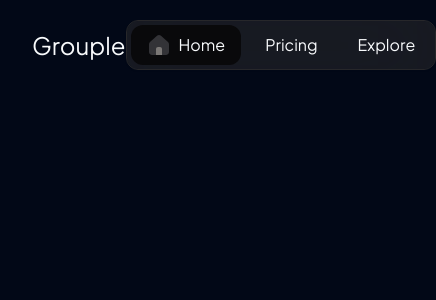
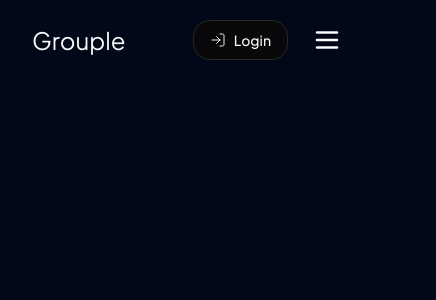
Before and after one commit to RajanJha2003/Grouple, a Next.js app: page / in a window 390 px wide. Shown: the top 300 px of the page, 436 px wide, since content can reach past the window. Built offline with nearby package versions, Linux system fonts and the light colour scheme.

Commit message:
Glass Sheet

```diff
--- a/src/app/(landing)/_components/navbar/index.tsx
+++ b/src/app/(landing)/_components/navbar/index.tsx
@@ -1,4 +1,9 @@
+import Link from "next/link"
 import Menu from "./menu"
+import { Button } from "@/components/ui/button"
+import { Logout } from "@/icons"
+import GlassSheet from "@/components/global/glass-sheet"
+import { MenuIcon } from "lucide-react"
 
 const LandingPageNavbar = () => {
   return (
@@ -6,6 +11,26 @@ const LandingPageNavbar = () => {
         <p className="text-bold text-2xl">Grouple</p>
         <Menu orientation="desktop" />
 
+        <div className="flex gap-2">
+           <Link href="/sign-in">
+             <Button variant={"outline"} className="bg-themeBlack rounded-2xl flex gap-2 border-themeGray hover:bg-themeGray" >
+              <Logout />
+              Login
+
+             </Button>
+           </Link>
+
+           <GlassSheet triggerClass="lg:hidden" trigger={
+            <Button variant={"ghost"} className="hover:bg-transparent">
+              <MenuIcon size={30} />
+            </Button>
+           }>
+            <Menu orientation="mobile" />
+
+           </GlassSheet>
+
+        </div>
+
     </div>
   )
 }
--- a/src/app/(landing)/_components/navbar/menu.tsx
+++ b/src/app/(landing)/_components/navbar/menu.tsx
@@ -19,7 +19,7 @@ const Menu = ({orientation}:MenuProps) => {
     switch(orientation){
         case "desktop":
             return(
-                <Card className='bg-themeGray border-themeGray bg-clip-padding backdrop--blur__safari backdrop-filter backdrop-blur-2xl bg-opacity-60  p-1 lg:flex-hidden rounded-xl '>
+                <Card className='bg-themeGray border-themeGray bg-clip-padding backdrop--blur__safari backdrop-filter backdrop-blur-2xl bg-opacity-60  p-1 lg:flex hidden rounded-xl '>
                     <CardContent className='p-0 flex gap-2'>
                         {
                             GROUPLE_CONSTANTS.landingPageMenu.map((menuItem)=>(
@@ -48,7 +48,7 @@ const Menu = ({orientation}:MenuProps) => {
 
             )
 
-        case "desktop":
+        case "mobile":
                 return(
                     <div className="flex flex-col mt-10">
           {GROUPLE_CONSTANTS.landingPageMenu.map((menuItem) => (
--- /dev/null
+++ b/src/components/global/glass-sheet/index.tsx
@@ -0,0 +1,27 @@
+import { Sheet, SheetContent, SheetTrigger } from '@/components/ui/sheet'
+import { cn } from '@/lib/utils'
+import React from 'react'
+
+
+type GlassSheetProps = {
+    children: React.ReactNode
+    trigger: React.ReactNode
+    className?: string
+    triggerClass?: string
+  }
+
+const GlassSheet = ({children,trigger,className,triggerClass}:GlassSheetProps) => {
+  return (
+    <Sheet>
+        <SheetTrigger className={cn(triggerClass)} asChild>
+            {trigger}
+
+        </SheetTrigger>
+        <SheetContent className={cn("bg-clip-padding backdrop-filter backdrop--blur__safari backdrop-blur-3xl bg-opacity-20 bg-themeGray border-themeGray ",className)}>
+          {children}
+        </SheetContent>
+    </Sheet>
+  )
+}
+
+export default GlassSheet;
```
